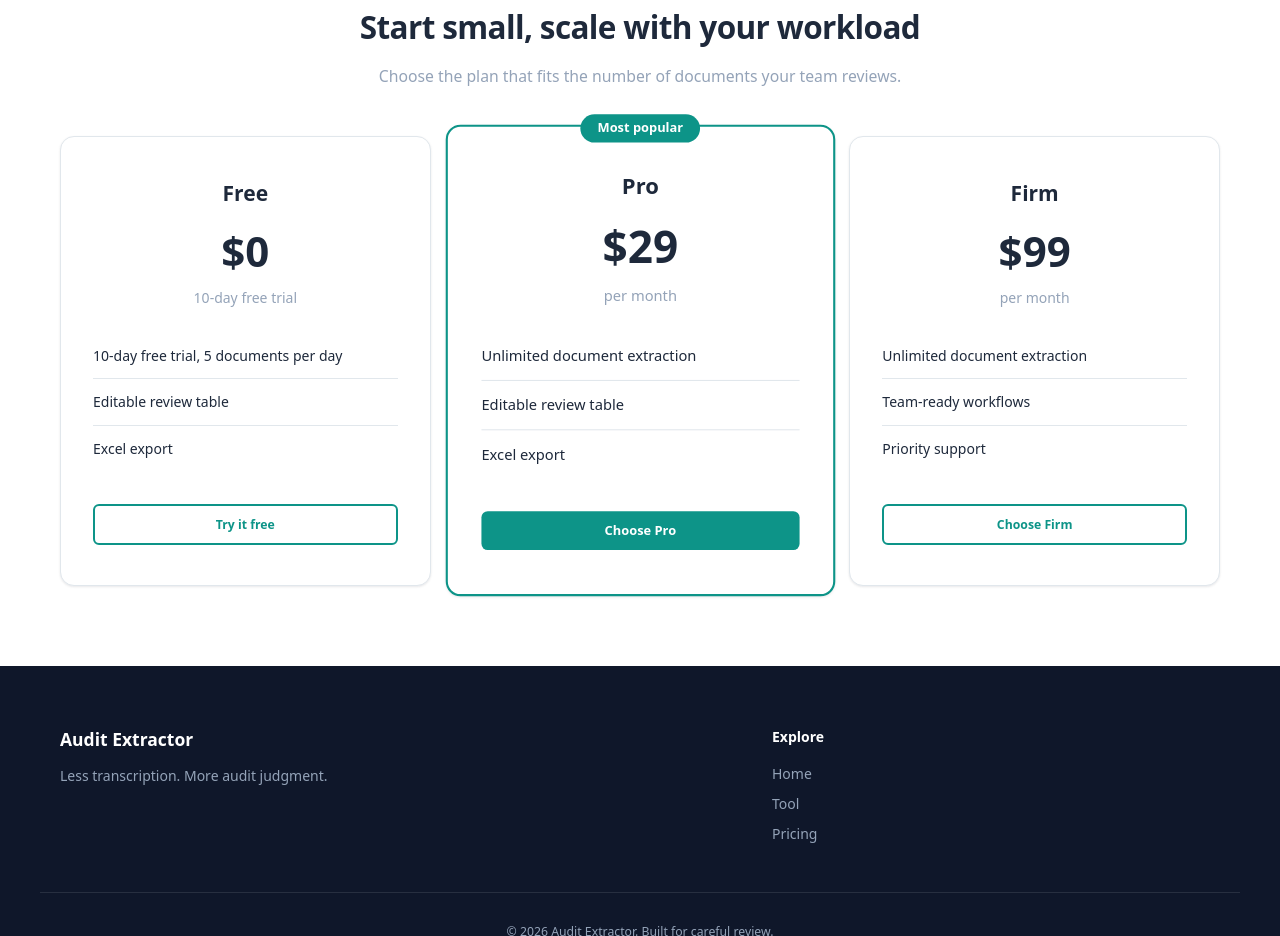
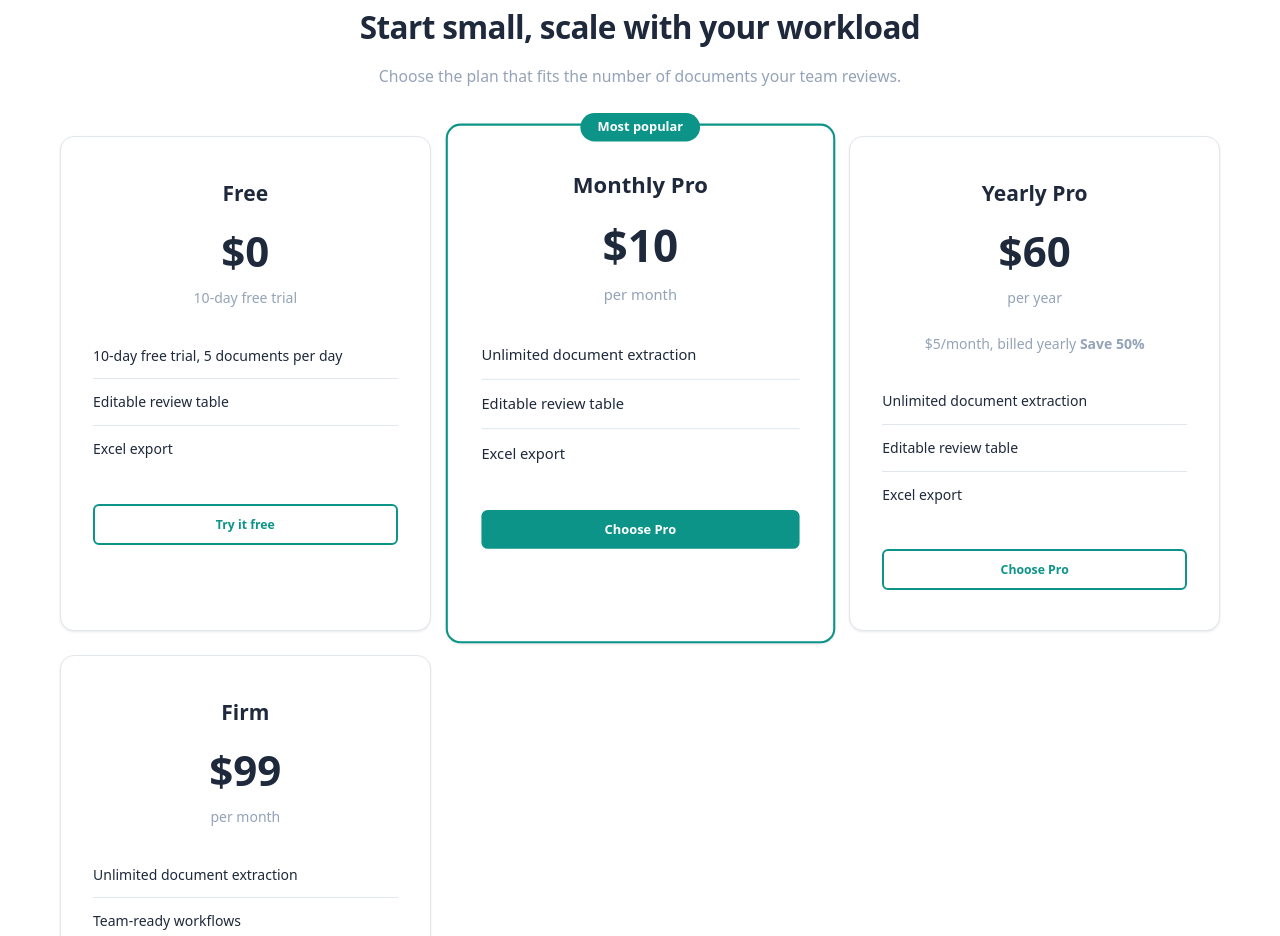
Before and after one commit to chadhananya-png/audit-extractor, a website built with Vite: page index.html in a window 1280 px wide. Shown: the part 2393-3329 px from the top of the page. Built offline with nearby package versions, Linux system fonts and the light colour scheme.

Commit message:
Update pricing to 10 monthly and 60 yearly

```diff
--- a/index.html
+++ b/index.html
@@ -167,9 +167,15 @@
               </article>
               <article class="pricing-card popular">
                 <span class="pricing-badge">Most popular</span>
-                <h3 class="pricing-title">Pro</h3><p class="pricing-price">$29</p><p class="pricing-period">per month</p>
+                <h3 class="pricing-title">Monthly Pro</h3><p class="pricing-price">$10</p><p class="pricing-period">per month</p>
                 <ul class="pricing-features"><li>Unlimited document extraction</li><li>Editable review table</li><li>Excel export</li></ul>
                 <button type="button" class="btn btn-primary btn-block pricing-cta" data-action="tool" data-plan="Pro">Choose Pro</button>
+              </article>
+              <article class="pricing-card">
+                <h3 class="pricing-title">Yearly Pro</h3><p class="pricing-price">$60</p><p class="pricing-period">per year</p>
+                <p class="pricing-period">$5/month, billed yearly <strong>Save 50%</strong></p>
+                <ul class="pricing-features"><li>Unlimited document extraction</li><li>Editable review table</li><li>Excel export</li></ul>
+                <button type="button" class="btn btn-secondary btn-block pricing-cta" data-action="tool" data-plan="Pro">Choose Pro</button>
               </article>
               <article class="pricing-card">
                 <h3 class="pricing-title">Firm</h3><p class="pricing-price">$99</p><p class="pricing-period">per month</p>
--- a/main.js
+++ b/main.js
@@ -99,7 +99,7 @@ function openLimitModal(kind) {
     content.textContent = 'Come back tomorrow, or upgrade for unlimited documents.';
   } else {
     title.textContent = 'Your 10-day free trial has ended';
-    content.innerHTML = '<p>Upgrade to keep extracting documents.</p><div class="plan-options"><div><strong>Pro</strong><span>$29/month, unlimited documents</span></div><div><strong>Firm</strong><span>$99/month, team seats</span></div></div>';
+    content.innerHTML = '<p>Upgrade to keep extracting documents.</p><div class="plan-options"><div><strong>Monthly Pro</strong><span>$10/month, unlimited documents</span></div><div><strong>Yearly Pro</strong><span>$60/year ($5/month, billed yearly) · Save 50%</span></div><div><strong>Firm</strong><span>$99/month, team seats</span></div></div>';
   }
   ['Pro', 'Firm'].forEach((plan) => {
     const button = document.createElement('button');
@@ -119,7 +119,7 @@ function closeModals() {
 
 function openCheckout(plan) {
   $('checkoutTitle').textContent = `${plan} plan`;
-  $('checkoutSummary').textContent = plan === 'Pro' ? '$29/month · Unlimited documents' : '$99/month · Team seats';
+  $('checkoutSummary').textContent = plan === 'Pro' ? '$10/month · Unlimited documents' : '$99/month · Team seats';
   checkoutForm.hidden = false;
   checkoutForm.reset();
   $('checkoutSuccess').hidden = true;
```
